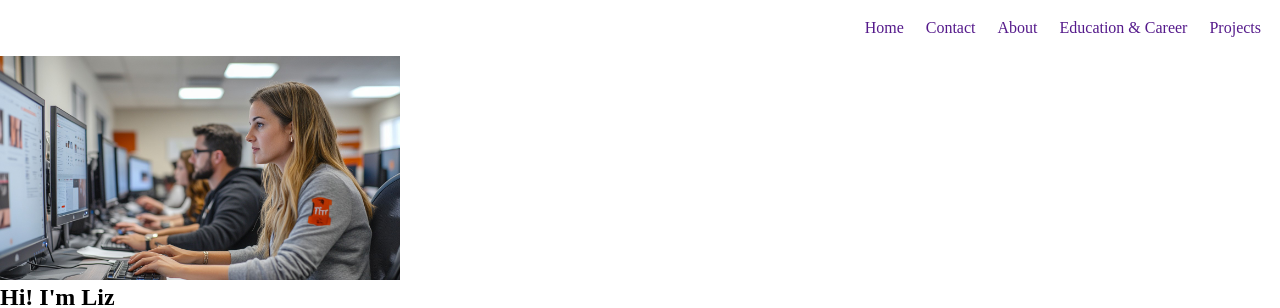
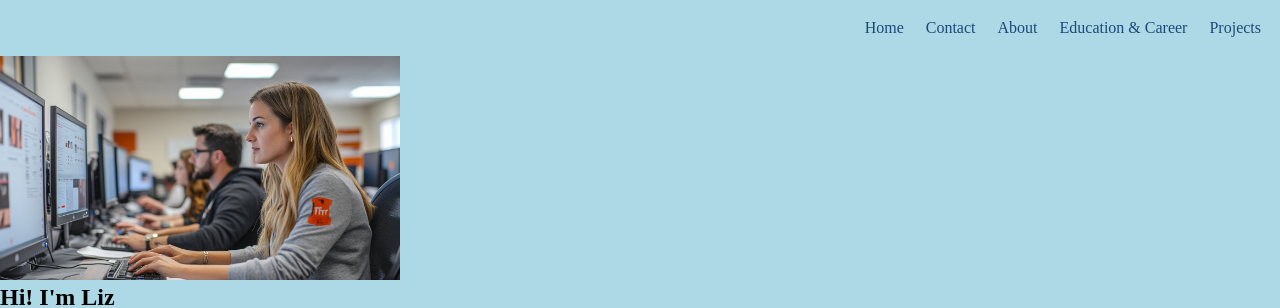
Before and after one commit to lengleman-spec/first-website, a plain HTML site: page index.html in a window 1280 px wide. Shown: the top 308 px of the page. Drawn offline with Linux system fonts and the light colour scheme.

Commit message:
added custom variable colors

```diff
--- a/styles.css
+++ b/styles.css
@@ -2,6 +2,20 @@
   margin: 0;
   padding: 0;
   box-sizing: border-box;
+}
+
+:root {
+  --off-white: #ffffff; /* Background */
+  --dark-gray: #1a1a1a; /* Text */
+  --blue: #4a90e2; /* Accent 1 */
+  --dark-blue: #1e4977; /* Accent 1 */
+  --light-blue: #add8e6;
+  --soft-orange: #f5a623; /* Accent 2 */
+  --light-gray: #e0e0e0;
+}
+
+html {
+  background-color: var(--light-blue);
 }
 
 ul {
@@ -14,6 +28,7 @@ ul {
 
 a {
   text-decoration: none;
+  color: var(--dark-blue);
 }
 
 li {
```
